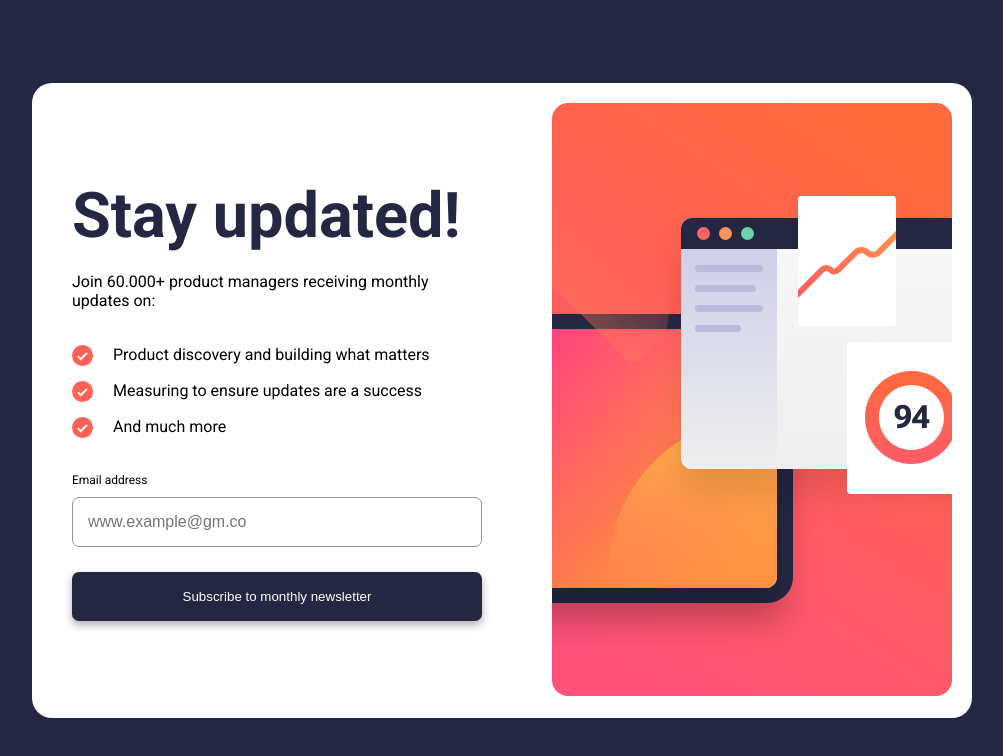
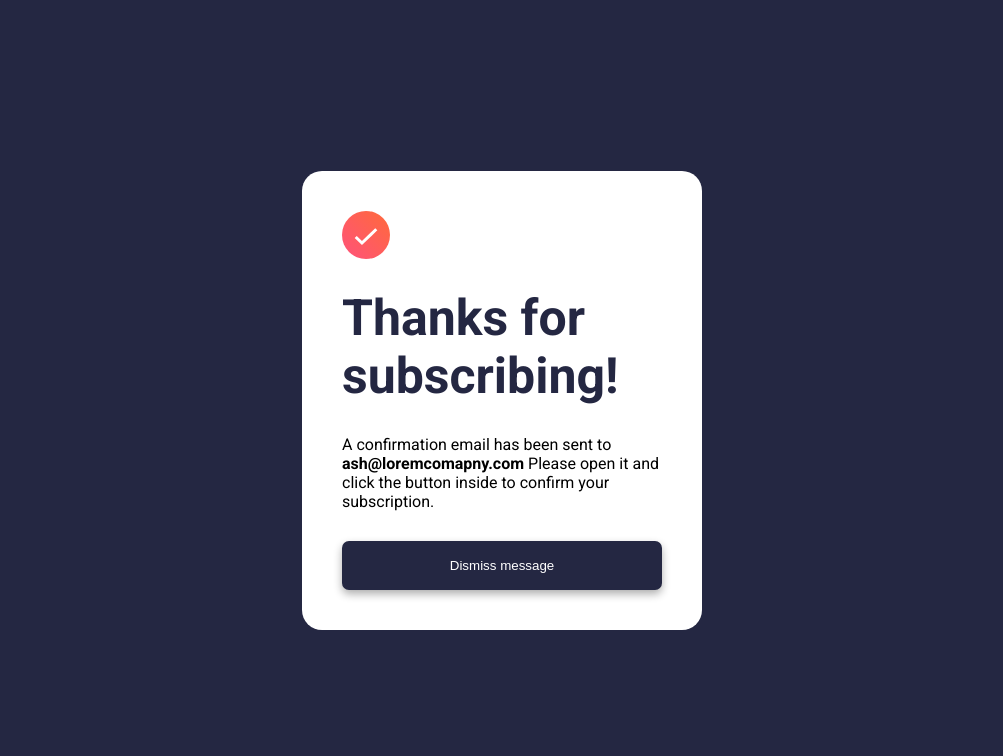
Before and after one commit to oliverpa-dev/Newsletter, a website: page index.html in a window 1280 px wide. Shown: the whole page, without its empty margins (138-1141 px from the left). Drawn offline with Linux system fonts and the light colour scheme.

Commit message:
Add: Styling for successful message

```diff
--- a/index.html
+++ b/index.html
@@ -22,7 +22,7 @@
     </title>
   </head>
   <body>
-    <div id="container" class="newsletter">
+    <div style="display: none" id="container" class="newsletter">
       <div class="newsletter__info">
         <div class="newsletter__info-heading">
           <h1>Stay updated!</h1>
@@ -70,11 +70,7 @@
         </picture>
       </div>
     </div>
-    <div
-      style="display: none"
-      id="container-success"
-      class="newsletter-success"
-    >
+    <div id="container-success" class="newsletter-success">
       <img src="./assets/images/icon-success.svg" alt="" />
       <h1>Thanks for subscribing!</h1>
       <p>
--- a/styles.scss
+++ b/styles.scss
@@ -6,6 +6,9 @@ $secondary-color: hsl(234, 29%, 20%);
 $hover-state-color: linear-gradient(to right, #f74242, hsl(4, 100%, 67%));
 $white-color: hsl(0, 0%, 100%);
 $grey-color: hsl(231, 7%, 60%);
+
+// Shadow
+$button-shadow: 0px 4px 9px 0px rgba(0, 0, 0, 0.321);
 
 // Font faces and types
 $font: "Roboto", sans-serif;
@@ -120,7 +123,7 @@ body {
         background-color: $secondary-color;
         border: none;
         border-radius: 0.7rem;
-        box-shadow: 0px 4px 9px 0px rgba(0, 0, 0, 0.321);
+        box-shadow: $button-shadow;
         color: $white-color;
         cursor: pointer;
         font-weight: $font-weight-bold;
@@ -137,3 +140,43 @@ body {
     }
   }
 }
+
+.newsletter-success {
+  border-radius: 2rem;
+  display: flex;
+  flex-direction: column;
+  gap: 3rem;
+  background-color: $white-color;
+  max-width: 400px;
+  padding: 4rem;
+
+  img {
+    width: 15%;
+  }
+
+  h1 {
+    font-size: 5rem;
+    color: $secondary-color;
+  }
+
+  p {
+    font-size: $font-size-paragraph;
+  }
+
+  button {
+    background-color: $secondary-color;
+    border: none;
+    border-radius: 0.7rem;
+    box-shadow: $button-shadow;
+    color: $white-color;
+    cursor: pointer;
+    font-weight: $font-weight-bold;
+    padding: 1.7rem;
+    transition: all 0.3s ease-in-out;
+
+    &:hover {
+      background-image: $hover-state-color;
+      transform: translateY(-0.1em);
+    }
+  }
+}
```
Also changed, not shown: styles.css, 1 other file.
